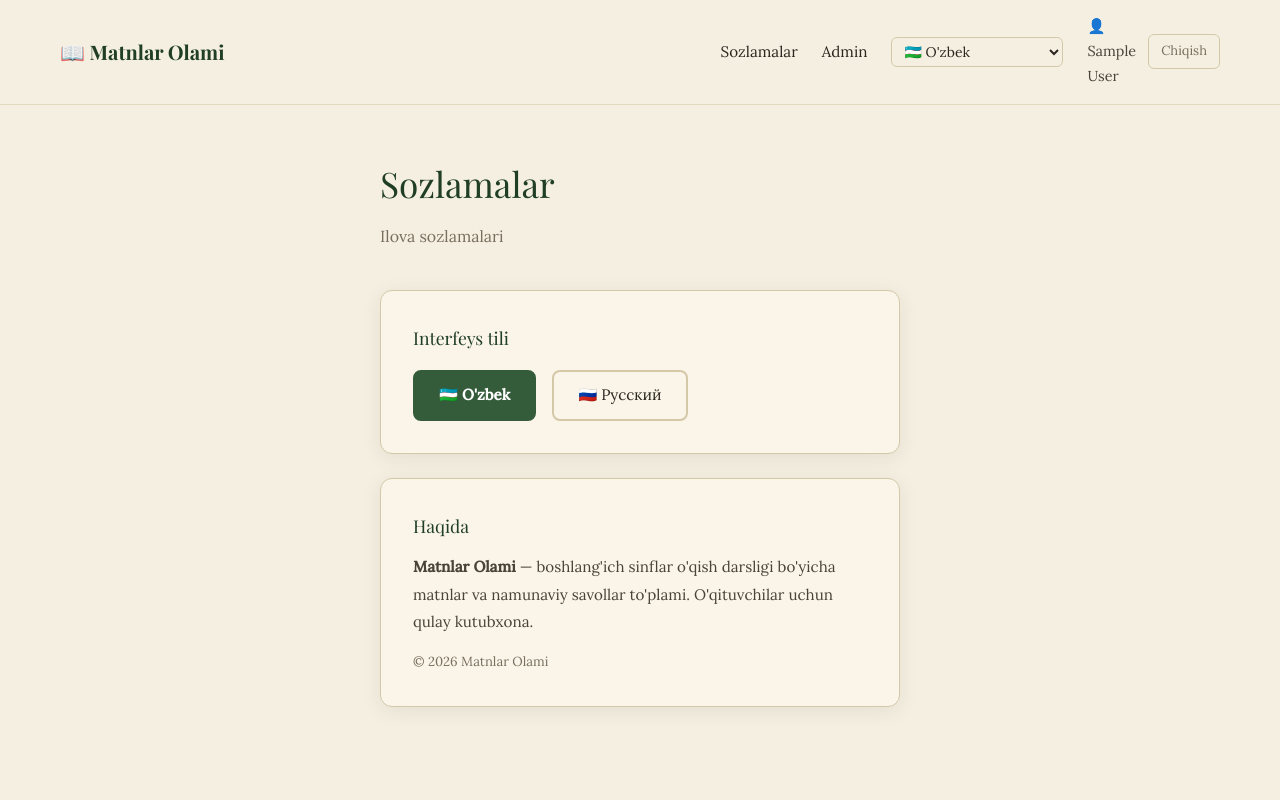
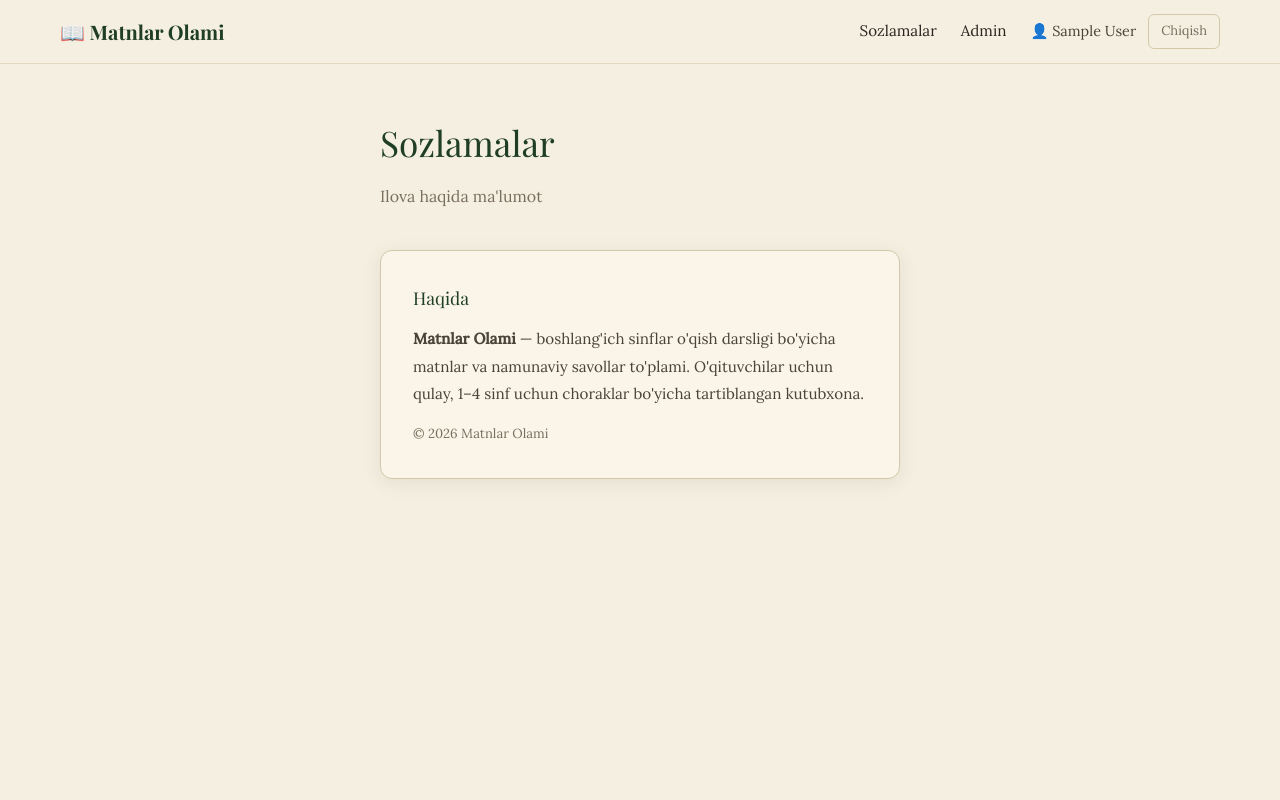
Before and after one commit to jahongirmurodov43-sudo/matnlar-olami-backend, a React (Vite) app in the folder frontend/: page /sozlamalar in a window 1280 px wide. Shown: the top 800 px of the page. Built offline with nearby package versions, Linux system fonts and the light colour scheme; sample sign-in values are in the browser's storage; a web font is replaced by a local one.

Commit message:
Remove language selector, Uzbek only throughout

```diff
--- a/frontend/src/App.jsx
+++ b/frontend/src/App.jsx
@@ -1,18 +1,15 @@
 import { BrowserRouter as Router, Routes, Route, Navigate } from 'react-router-dom';
 import { useState, useEffect } from 'react';
-import './i18n';
 import Navbar from './components/Navbar';
 import Footer from './components/Footer';
 import Home from './pages/Home';
 import Login from './pages/Login';
 import Register from './pages/Register';
-import Texts from './pages/Texts';
 import Admin from './pages/Admin';
 import GradePage from './pages/GradePage';
 import TextPage from './pages/TextPage';
 import Settings from './pages/Settings';
 
-// Redirects to /login if not authenticated
 function PrivateRoute({ user, children }) {
   if (!user) return <Navigate to="/login" replace />;
   return children;
@@ -20,10 +17,8 @@ function PrivateRoute({ user, children }) {
 
 function App() {
   const [user, setUser] = useState(null);
-  const [lang, setLang] = useState('uz');
   const [ready, setReady] = useState(false);
 
-  // Restore session from localStorage on first load
   useEffect(() => {
     const token = localStorage.getItem('token');
     const saved = localStorage.getItem('user');
@@ -44,20 +39,17 @@ function App() {
   return (
     <Router>
       <div style={{ minHeight: '100vh', display: 'flex', flexDirection: 'column' }}>
-        <Navbar user={user} setUser={handleSetUser} setLang={setLang} lang={lang} />
+        <Navbar user={user} setUser={handleSetUser} />
 
         <main style={{ flex: 1 }}>
           <Routes>
-            {/* Public routes */}
             <Route path="/" element={<Home user={user} />} />
             <Route path="/login" element={user ? <Navigate to="/" replace /> : <Login setUser={handleSetUser} />} />
             <Route path="/register" element={user ? <Navigate to="/" replace /> : <Register />} />
-
-            {/* Protected routes */}
             <Route path="/admin" element={<PrivateRoute user={user}><Admin user={user} /></PrivateRoute>} />
-            <Route path="/sinf/:grade" element={<PrivateRoute user={user}><GradePage user={user} lang={lang} /></PrivateRoute>} />
-            <Route path="/sinf/:grade/chorak/:quarter/matn/:id" element={<PrivateRoute user={user}><TextPage user={user} lang={lang} /></PrivateRoute>} />
-            <Route path="/sozlamalar" element={<PrivateRoute user={user}><Settings lang={lang} setLang={setLang} /></PrivateRoute>} />
+            <Route path="/sinf/:grade" element={<PrivateRoute user={user}><GradePage user={user} /></PrivateRoute>} />
+            <Route path="/sinf/:grade/chorak/:quarter/matn/:id" element={<PrivateRoute user={user}><TextPage user={user} /></PrivateRoute>} />
+            <Route path="/sozlamalar" element={<PrivateRoute user={user}><Settings /></PrivateRoute>} />
           </Routes>
         </main>
 
--- a/frontend/src/components/Navbar.jsx
+++ b/frontend/src/components/Navbar.jsx
@@ -1,14 +1,6 @@
 import { Link } from 'react-router-dom';
-import { useTranslation } from 'react-i18next';
 
-function Navbar({ user, setUser, setLang }) {
-  const { i18n } = useTranslation();
-
-  const changeLanguage = (lng) => {
-    i18n.changeLanguage(lng);
-    setLang(lng);
-  };
-
+function Navbar({ user, setUser }) {
   return (
     <header style={{
       background: 'rgba(245, 239, 225, 0.92)',
@@ -34,24 +26,7 @@ function Navbar({ user, setUser, setLang }) {
             </Link>
           )}
 
-          <select
-            onChange={(e) => changeLanguage(e.target.value)}
-            style={{
-              fontFamily: 'var(--font-body)',
-              background: 'transparent',
-              border: '1px solid var(--border)',
-              borderRadius: '6px',
-              padding: '4px 8px',
-              fontSize: '0.875rem',
-              color: 'var(--ink)',
-              cursor: 'pointer',
-            }}
-          >
-            <option value="uz">🇺🇿 O'zbek</option>
-            <option value="ru">🇷🇺 Русский</option>
-          </select>
-
-          {user ? (
+{user ? (
             <div style={{ display: 'flex', alignItems: 'center', gap: '0.75rem' }}>
               <span style={{ fontFamily: 'var(--font-body)', color: 'var(--ink-soft)', fontSize: '0.9rem' }}>
                 👤 {user.name}
--- a/frontend/src/pages/Admin.jsx
+++ b/frontend/src/pages/Admin.jsx
@@ -89,7 +89,7 @@ function Admin({ user }) {
           required
         />
 
-        <div className="grid grid-cols-3 gap-4 mt-6">
+        <div className="grid grid-cols-2 gap-4 mt-6">
           <select
             className="p-4 border rounded-2xl"
             value={form.quarter}
@@ -99,15 +99,6 @@ function Admin({ user }) {
             <option value={2}>2-chorak</option>
             <option value={3}>3-chorak</option>
             <option value={4}>4-chorak</option>
-          </select>
-
-          <select
-            className="p-4 border rounded-2xl"
-            value={form.language}
-            onChange={(e) => setForm({ ...form, language: e.target.value })}
-          >
-            <option value="uz">Uzbek</option>
-            <option value="ru">Russian</option>
           </select>
         </div>
 
--- a/frontend/src/pages/GradePage.jsx
+++ b/frontend/src/pages/GradePage.jsx
@@ -9,7 +9,8 @@ const QUARTERS = [
   { id: 4, label: 'IV-chorak' },
 ];
 
-function GradePage({ user, lang }) {
+function GradePage({ user }) {
+  const lang = 'uz';
   const { grade } = useParams();
   const navigate = useNavigate();
   const [texts, setTexts] = useState([]);
--- a/frontend/src/pages/Settings.jsx
+++ b/frontend/src/pages/Settings.jsx
@@ -1,13 +1,4 @@
-import { useTranslation } from 'react-i18next';
-
-function Settings({ lang, setLang }) {
-  const { i18n } = useTranslation();
-
-  const changeLanguage = (lng) => {
-    i18n.changeLanguage(lng);
-    setLang(lng);
-  };
-
+function Settings() {
   return (
     <div style={{ minHeight: '100vh', padding: '3rem 1.5rem' }}>
       <div className="container" style={{ maxWidth: '560px' }}>
@@ -15,43 +6,15 @@ function Settings({ lang, setLang }) {
           Sozlamalar
         </h1>
         <p style={{ fontFamily: 'var(--font-body)', color: 'var(--ink-muted)', marginBottom: '2.5rem' }}>
-          Ilova sozlamalari
+          Ilova haqida ma'lumot
         </p>
-
-        <div className="card" style={{ marginBottom: '1.5rem' }}>
-          <h2 style={{ fontFamily: 'var(--font-display)', fontSize: '1.1rem', marginBottom: '1rem' }}>
-            Interfeys tili
-          </h2>
-          <div style={{ display: 'flex', gap: '1rem' }}>
-            {[{ code: 'uz', label: "🇺🇿 O'zbek" }, { code: 'ru', label: '🇷🇺 Русский' }].map(({ code, label }) => (
-              <button
-                key={code}
-                onClick={() => changeLanguage(code)}
-                style={{
-                  fontFamily: 'var(--font-body)',
-                  padding: '10px 24px',
-                  borderRadius: '8px',
-                  border: lang === code ? '2px solid var(--forest)' : '2px solid var(--border)',
-                  background: lang === code ? 'var(--forest)' : 'transparent',
-                  color: lang === code ? 'white' : 'var(--ink)',
-                  cursor: 'pointer',
-                  fontSize: '0.95rem',
-                  fontWeight: lang === code ? 600 : 400,
-                  transition: 'all 0.2s',
-                }}
-              >
-                {label}
-              </button>
-            ))}
-          </div>
-        </div>
 
         <div className="card">
           <h2 style={{ fontFamily: 'var(--font-display)', fontSize: '1.1rem', marginBottom: '0.75rem' }}>
             Haqida
           </h2>
           <p style={{ fontFamily: 'var(--font-body)', color: 'var(--ink-soft)', fontSize: '0.95rem', lineHeight: 1.8 }}>
-            <strong>Matnlar Olami</strong> — boshlang'ich sinflar o'qish darsligi bo'yicha matnlar va namunaviy savollar to'plami. O'qituvchilar uchun qulay kutubxona.
+            <strong>Matnlar Olami</strong> — boshlang'ich sinflar o'qish darsligi bo'yicha matnlar va namunaviy savollar to'plami. O'qituvchilar uchun qulay, 1–4 sinf uchun choraklar bo'yicha tartiblangan kutubxona.
           </p>
           <p style={{ fontFamily: 'var(--font-body)', color: 'var(--ink-muted)', fontSize: '0.82rem', marginTop: '1rem' }}>
             © 2026 Matnlar Olami
--- a/frontend/src/pages/TextPage.jsx
+++ b/frontend/src/pages/TextPage.jsx
@@ -3,7 +3,8 @@ import { useParams, Link, useNavigate } from 'react-router-dom';
 import { Play, Pause, Printer, ArrowLeft } from 'lucide-react';
 import axios from 'axios';
 
-function TextPage({ user, lang }) {
+function TextPage({ user }) {
+  const lang = 'uz';
   const { grade, quarter, id } = useParams();
   const navigate = useNavigate();
   const [text, setText] = useState(null);
```
